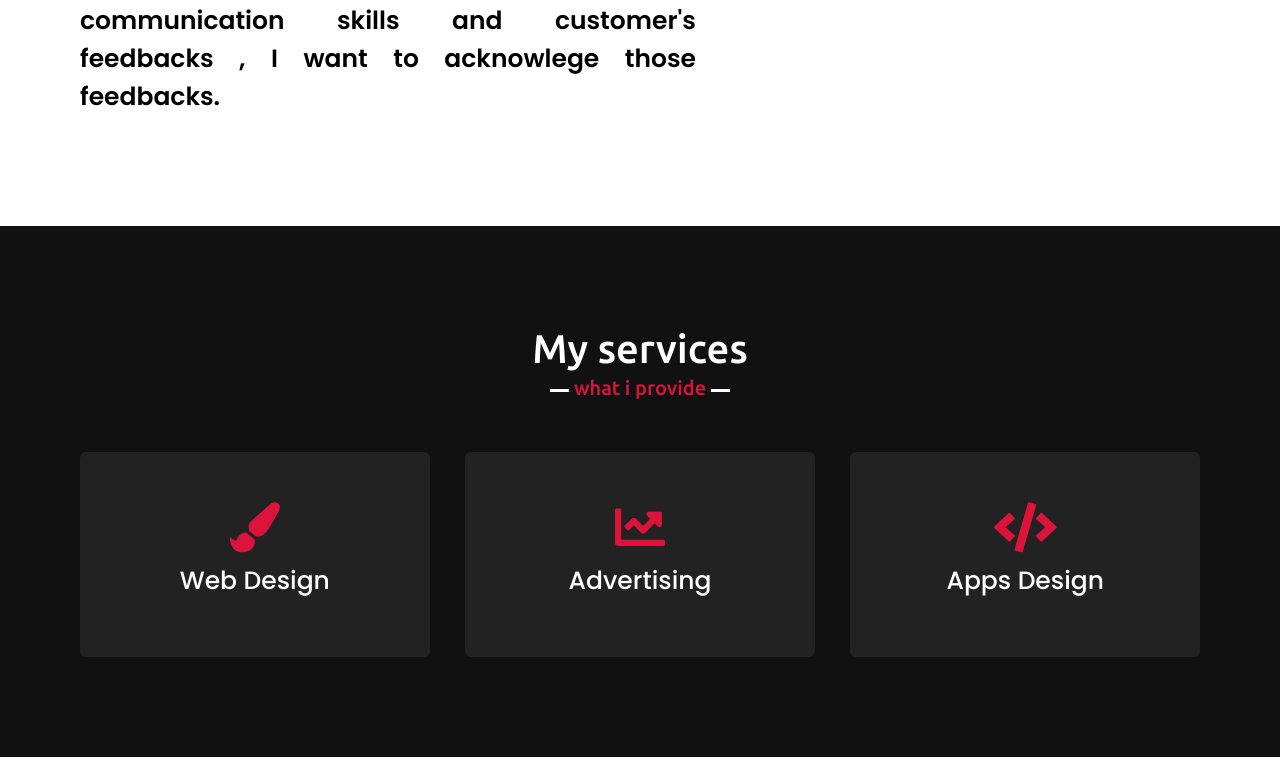
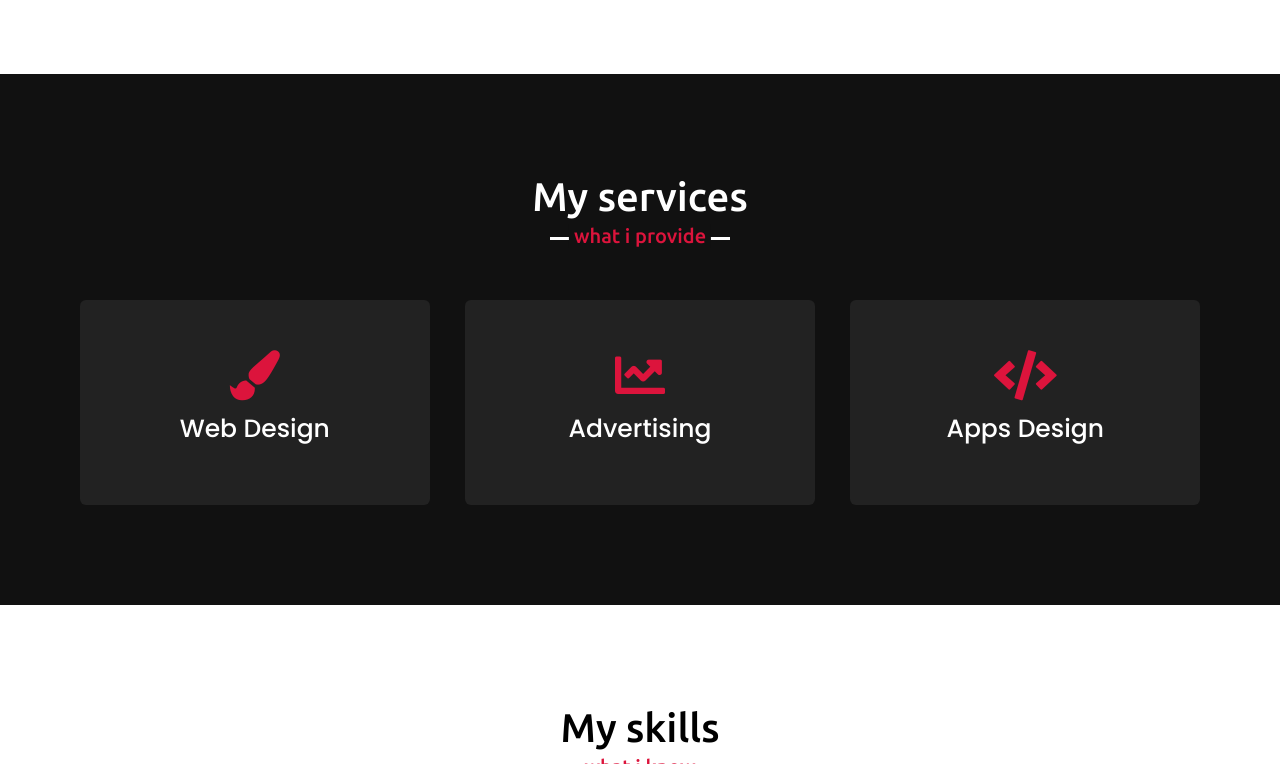
Before and after one commit to rxaj/mypage, a plain HTML site: page index.html in a window 1280 px wide. Shown: the part 1462-2226 px from the top of the page. Drawn offline with nearby package versions, Linux system fonts and the light colour scheme; a script that the page names is missing.

Commit message:
Update index.html

```diff
--- a/index.html
+++ b/index.html
@@ -59,8 +59,7 @@
                 </div>
 		    <div class="column right">
 			    <div class="text">
-				    <p>also doing sales side by side for good communication skills and customer's feedbacks , I want to acknowlege those feedbacks.
-				    </p>
+
 			    </div>
 
             </div>
```
